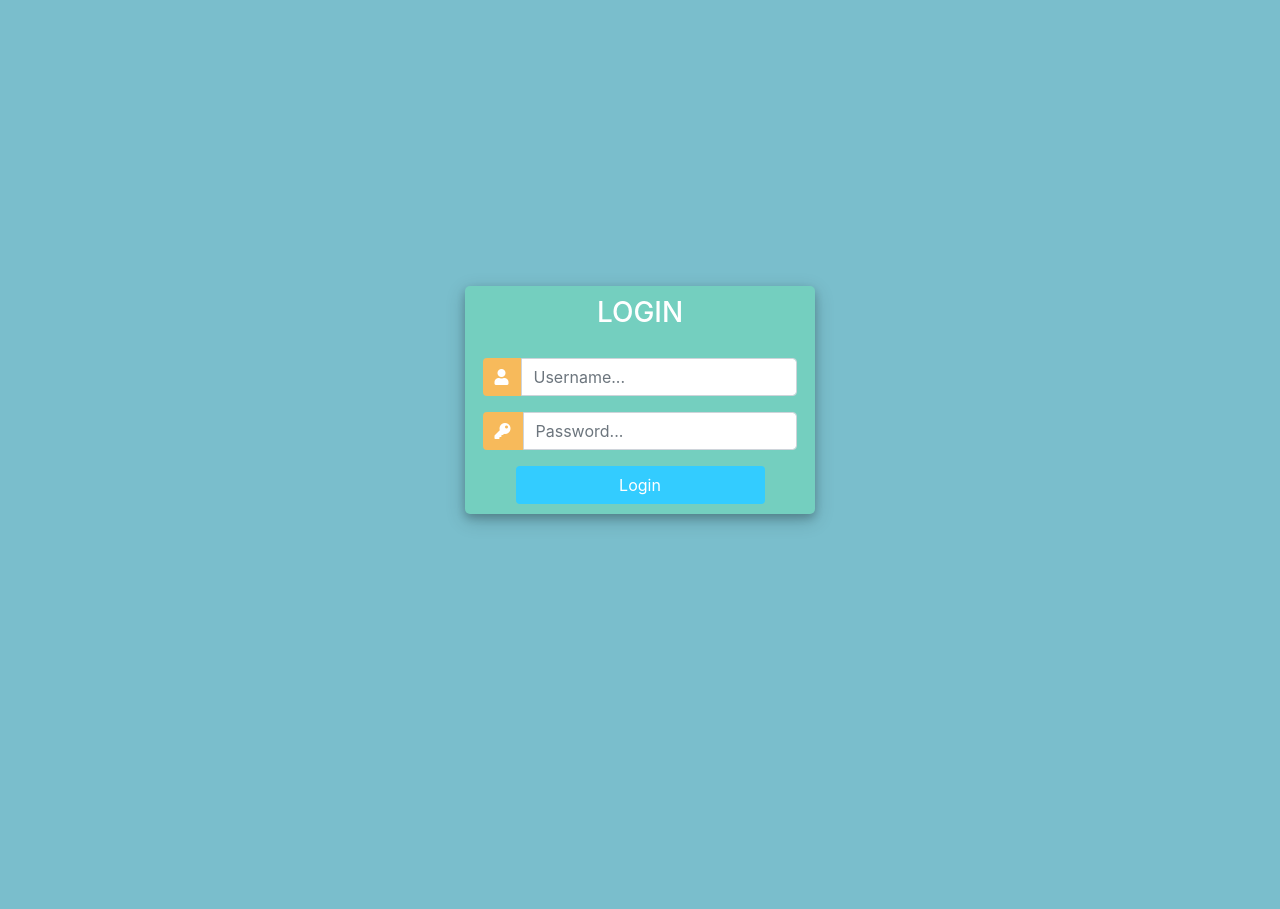
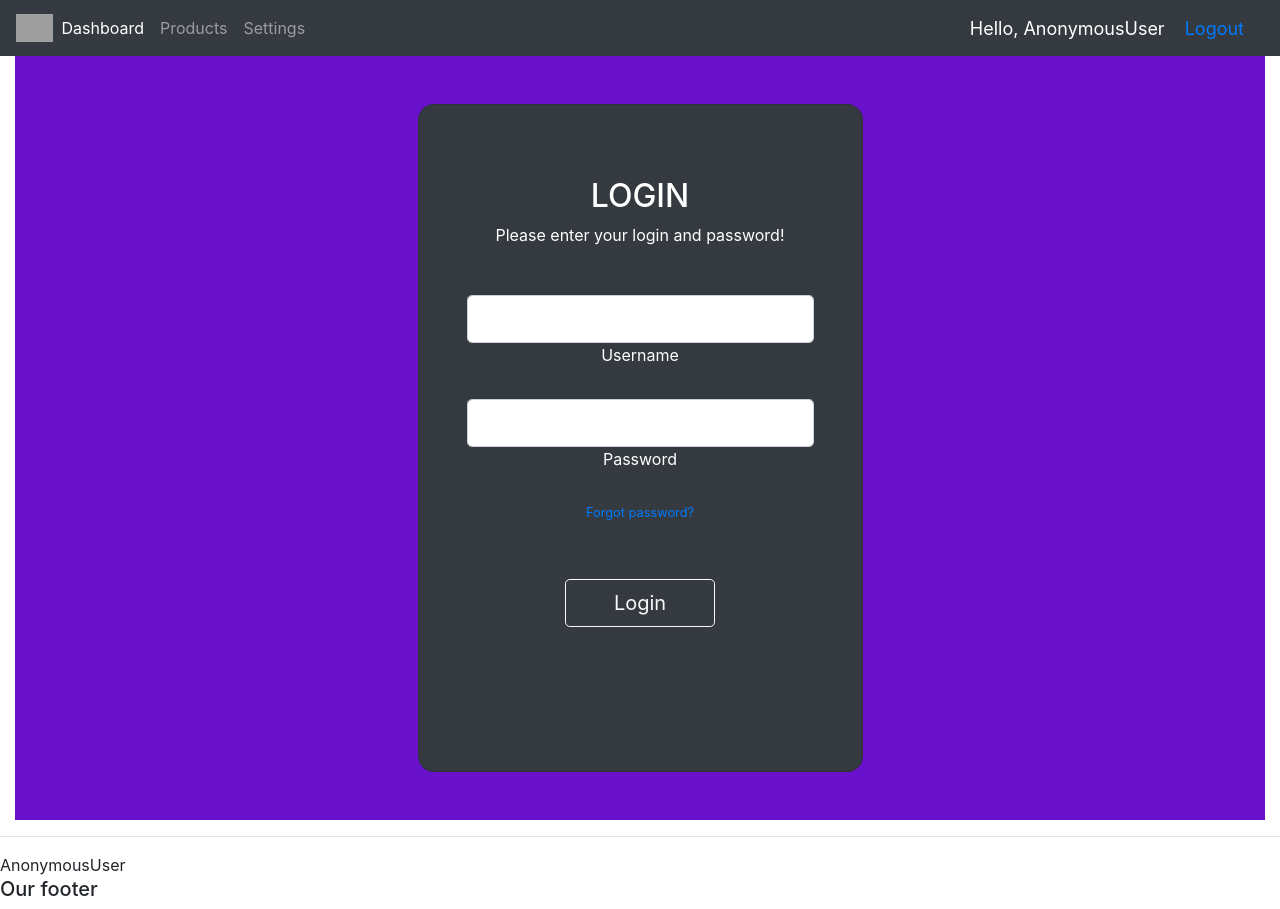
Before and after one commit to renoseHarsh/InventoryManager, a Django app: page /login/ in a window 1280 px wide. Before the commit the page ends 526 px from the top, so only its background shows below. Run offline with Django 4.2, Linux system fonts and the light colour scheme; some libraries are stand-ins or nearby versions; grey boxes are pictures that could not be loaded.

Commit message:
New Register Login page

```diff
--- a/accounts/templates/accounts/login.html
+++ b/accounts/templates/accounts/login.html
@@ -1,115 +1,43 @@
-
-<!DOCTYPE html>
-<html>
-
-<head>
-	<title>Login</title>
-	<link rel="stylesheet" href="https://stackpath.bootstrapcdn.com/bootstrap/4.1.3/css/bootstrap.min.css" integrity="sha384-MCw98/SFnGE8fJT3GXwEOngsV7Zt27NXFoaoApmYm81iuXoPkFOJwJ8ERdknLPMO" crossorigin="anonymous">
-	<script src="https://ajax.googleapis.com/ajax/libs/jquery/3.3.1/jquery.min.js"></script>
-	<link rel="stylesheet" href="https://use.fontawesome.com/releases/v5.6.1/css/all.css" integrity="sha384-gfdkjb5BdAXd+lj+gudLWI+BXq4IuLW5IT+brZEZsLFm++aCMlF1V92rMkPaX4PP" crossorigin="anonymous">
-
-
+{% extends 'accounts/main.html' %}
+{% block content %}
+<section class="vh-100 gradient-custom">
     <style>
-		body,
-		html {
-			margin: 0;
-			padding: 0;
-			height: 100%;
-			background: #7abecc !important;
-		}
-		.user_card {
-			width: 350px;
-			margin-top: auto;
-			margin-bottom: auto;
-			background: #74cfbf;
-			position: relative;
-			display: flex;
-			justify-content: center;
-			flex-direction: column;
-			padding: 10px;
-			box-shadow: 0 4px 8px 0 rgba(0, 0, 0, 0.2), 0 6px 20px 0 rgba(0, 0, 0, 0.19);
-			-webkit-box-shadow: 0 4px 8px 0 rgba(0, 0, 0, 0.2), 0 6px 20px 0 rgba(0, 0, 0, 0.19);
-			-moz-box-shadow: 0 4px 8px 0 rgba(0, 0, 0, 0.2), 0 6px 20px 0 rgba(0, 0, 0, 0.19);
-			border-radius: 5px;
-
-		}
-
-		.form_container {
-			margin-top: 20px;
-		}
-
-		#form-title{
-			color: #fff;
-
-		}
-
-		.login_btn {
-			width: 100%;
-			background: #33ccff !important;
-			color: white !important;
-		}
-		.login_btn:focus {
-			box-shadow: none !important;
-			outline: 0px !important;
-		}
-		.login_container {
-			padding: 0 2rem;
-		}
-		.input-group-text {
-			background: #f7ba5b !important;
-			color: white !important;
-			border: 0 !important;
-			border-radius: 0.25rem 0 0 0.25rem !important;
-		}
-		.input_user,
-		.input_pass:focus {
-			box-shadow: none !important;
-			outline: 0px !important;
-		}
-
-		#messages{
-			background-color: grey;
-			color: #fff;
-			padding: 10px;
-			margin-top: 10px;
+        .gradient-custom {
+            background: #6a11cb;
         }
     </style>
+    <div class="container py-5 h-100">
+      <div class="row d-flex justify-content-center align-items-center h-100">
+        <div class="col-12 col-md-8 col-lg-6 col-xl-5">
+          <div class="card bg-dark text-white" style="border-radius: 1rem;">
+            <div class="card-body p-5 text-center">
 
-</head>
-<body>
-	<div class="container h-100">
-		<div class="d-flex justify-content-center h-100">
-			<div class="user_card">
-				<div class="d-flex justify-content-center">
+              <div class="mb-md-5 mt-md-4 pb-5">
 
-
-					<h3 id="form-title">LOGIN</h3>
-				</div>
-				<div class="d-flex justify-content-center form_container">
+                <h2 class="fw-bold mb-2 text-uppercase">Login</h2>
+                <p class="text-white-50 mb-5">Please enter your login and password!</p>
                 <form method="POST" action="">
                     {% csrf_token %}
-						<div class="input-group mb-3">
-							<div class="input-group-append">
-								<span class="input-group-text"><i class="fas fa-user"></i></span>
-							</div>
-							<input type="text" name="username" placeholder="Username..." class="form-control">
-						</div>
-						<div class="input-group mb-2">
-							<div class="input-group-append">
-								<span class="input-group-text"><i class="fas fa-key"></i></span>
-							</div>
-								<input type="password" name="password" placeholder="Password..." class="form-control" >
+                    <div class="form-outline form-white mb-4">
+                      <input type="text" name="username" class="form-control form-control-lg" />
+                      <label class="form-label" for="username">Username</label>
                     </div>
 
-							<div class="d-flex justify-content-center mt-3 login_container">
-				 				<input class="btn login_btn" type="submit" value="Login">
+                    <div class="form-outline form-white mb-4">
+                      <input type="password" name="password" class="form-control form-control-lg" />
+                      <label class="form-label" for="password">Password</label>
                     </div>
+
+                    <p class="small mb-5 pb-lg-2"><a class="text-white-50" href="#!">Forgot password?</a></p>
+
+                    <button class="btn btn-outline-light btn-lg px-5" type="submit">Login</button>
                 </form>
 
               </div>
             </div>
           </div>
         </div>
-</body>
-
-</html>
+      </div>
+    </div>
+  </section>
+{% endblock %}
--- a/accounts/views.py
+++ b/accounts/views.py
@@ -1,4 +1,5 @@
 from django.shortcuts import render, HttpResponse, redirect
+from django.urls import reverse
 from .form import *
 from django.contrib.auth import login, authenticate, logout
 from django.contrib import messages
@@ -103,18 +104,23 @@ def locationInfo(request, location_id):
 @login_required(login_url="login")
 @owner_required
 def registerPage(request):
-    form = RegistrationForm()
     if request.method == "POST":
         if not request.user.person.is_owner:
             raise PermissionDenied("You are not allowed to make an user")
-        form = RegistrationForm(request.POST)
-        if form.is_valid():
-            user = form.save()
-            is_owner = request.POST.get("is_owner") == "on"
-            user.person.is_owner = is_owner
+        username = request.POST.get("username")
+        password1= request.POST.get("password1")
+        password2= request.POST.get("password2")
+        is_owner = request.POST.get("is_owner")
+        if password1 != password2:
+            messages.error(request, "Password does not match!!!")
+            return render(request, "accounts/newReg.html", {"used": username})
+        user = User.objects.create(username=username, password = password1)
+        user.save()
+        if is_owner:
+            user.person.is_owner = True
             user.person.save()
-            return HttpResponse("Nice Cock")
-    context = {"form": form}
+        return redirect(reverse('userInfo', kwargs={'person_id': user.person.id}))
+    context = {}
     return render(request, "accounts/register.html", context)
 
 
```
Also changed, not shown: accounts/templates/accounts/register.html (+38 -116 lines), db.sqlite3. Lines whose indentation alone changed are shown as unchanged.
